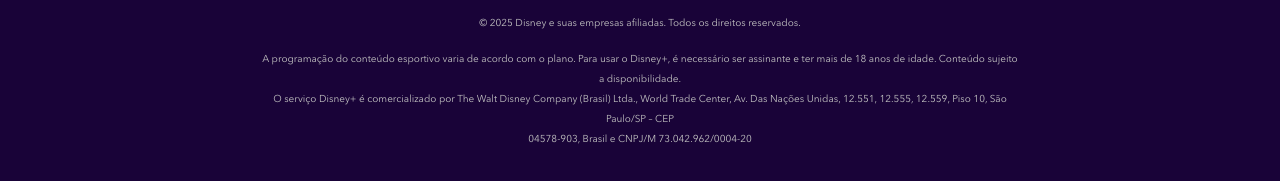
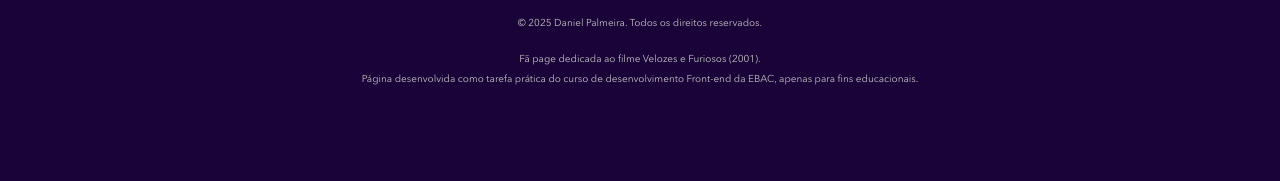
Before and after one commit to Danpalmeira92/fast_and_furios, a website: page index.html in a window 1280 px wide. Shown: the part 3801-3982 px from the top of the page. After the commit the page ends 3952 px from the top, so only its background shows below. Drawn offline with Linux system fonts and the light colour scheme; files that its build step writes are made by us from their sources.

```diff
--- a/index.html
+++ b/index.html
@@ -204,11 +204,11 @@
             <img class="footer__logo" src="./dist/images/Logo.jpg" alt="Disney+">
 
         <p class="text--small">
-            © 2025 Disney e suas empresas afiliadas. Todos os direitos reservados.
+            © 2025 Daniel Palmeira. Todos os direitos reservados.
         </p>
         <p class="text--small">
-            A programação do conteúdo esportivo varia de acordo com o plano. Para usar o Disney+, é necessário ser assinante e ter mais de 18 anos de idade. Conteúdo sujeito a disponibilidade. <br>
-            O serviço Disney+ é comercializado por The Walt Disney Company (Brasil) Ltda., World Trade Center, Av. Das Nações Unidas, 12.551, 12.555, 12.559, Piso 10, São Paulo/SP – CEP <br> 04578-903, Brasil e CNPJ/M 73.042.962/0004-20
+            Fã page dedicada ao filme Velozes e Furiosos (2001). <br>
+            Página desenvolvida como tarefa prática do curso de desenvolvimento Front-end da EBAC, apenas para fins educacionais.
         </p>
         </div>
     </footer>
```
